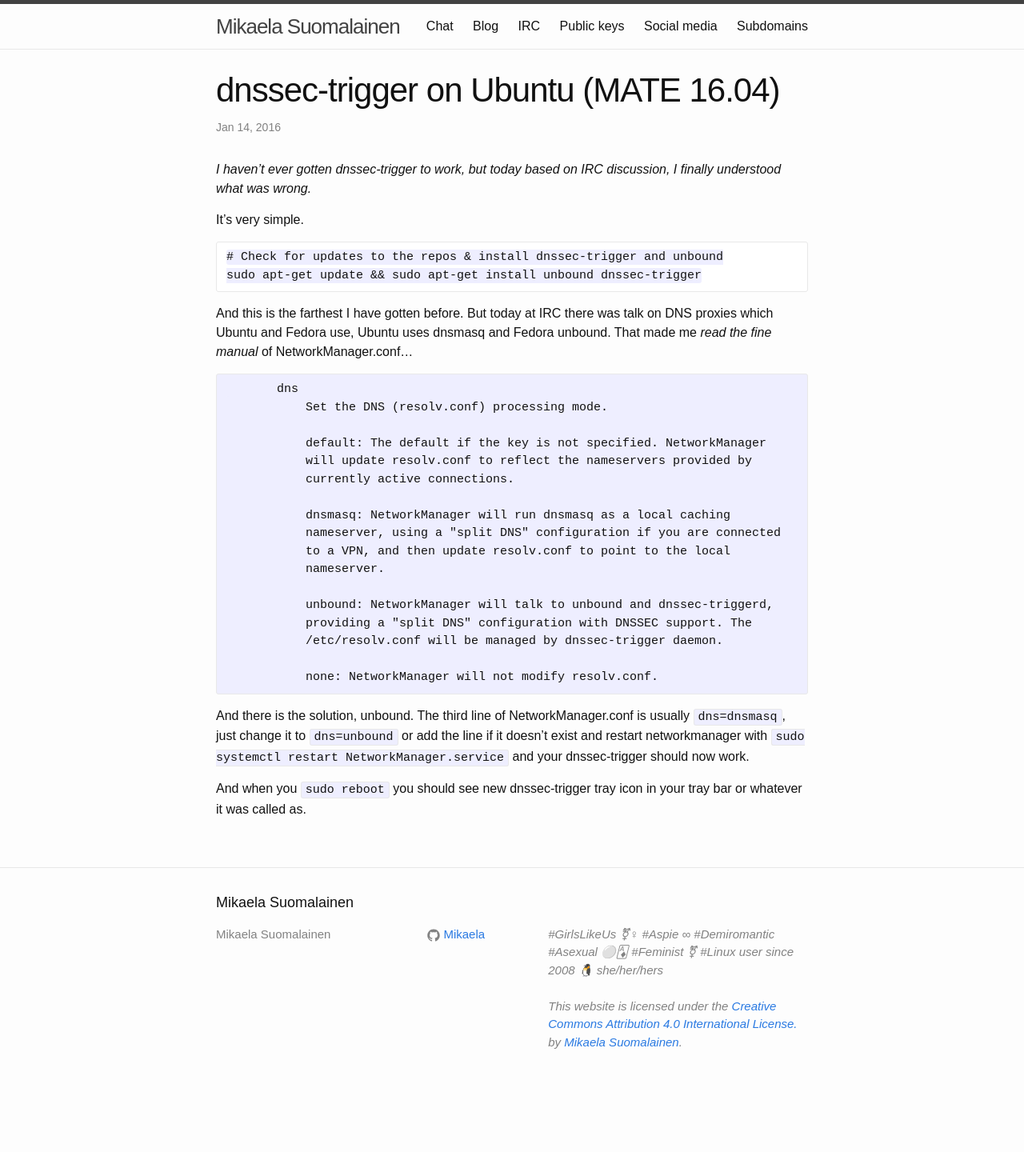
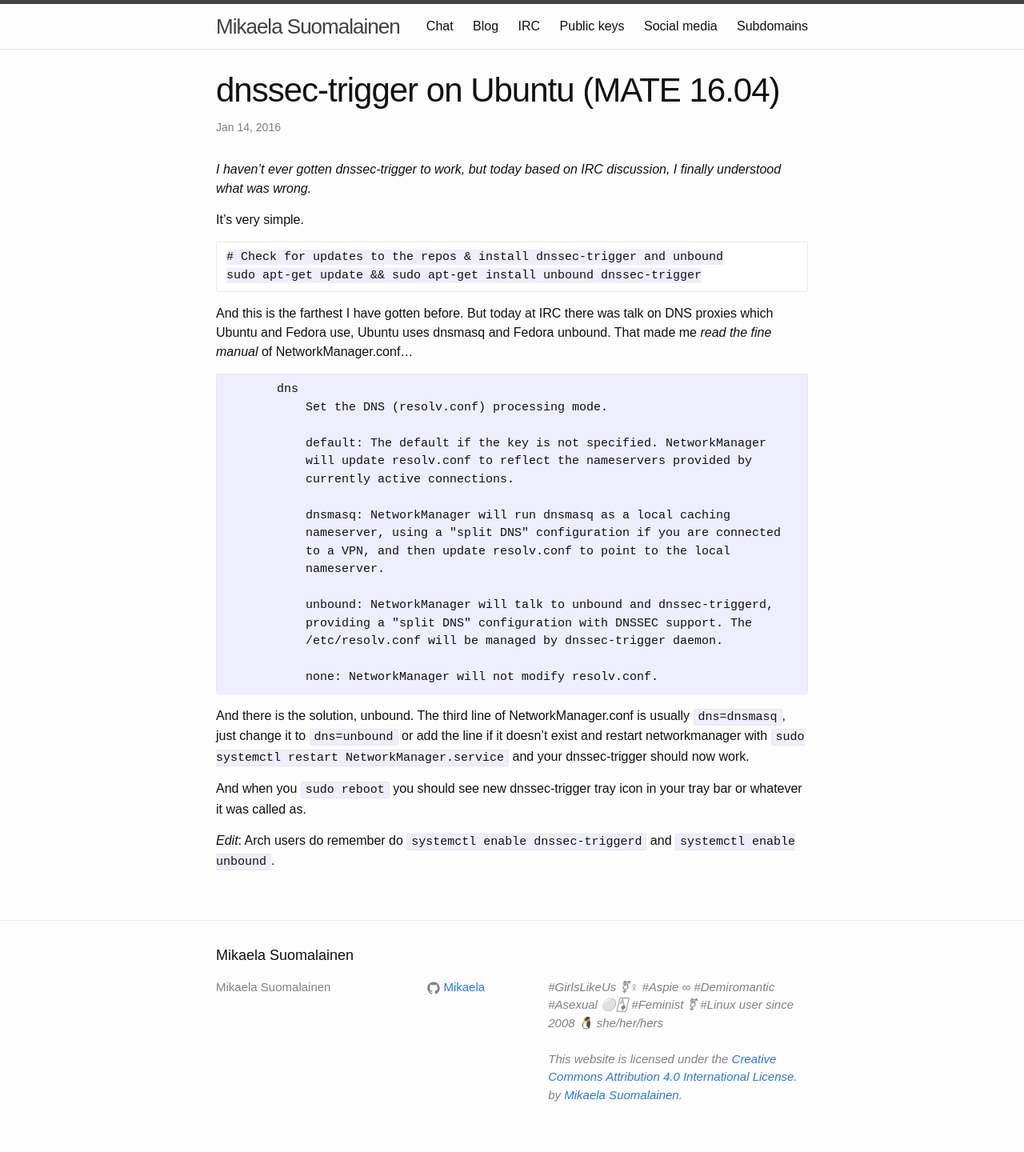
Before and after one commit to Mikaela/mikaela.github.io, a Jekyll site: the page built from _posts/2016-01-14-dnssec-trigger_ubuntu.md, in a window 1280 px wide. Shown: the whole page at 80% size. Built offline with Jekyll 4.4.1, drawn with Linux system fonts in a browser that asks for light colours; Markdown is read by kramdown in place of the engine named in the settings; comment, search, counter and statistics services are not loaded; before the commit the page ends 1374 px from its top, so only the background shows below that.

Commit message:
dnssec-trigger: add note for Arch users

```diff
--- a/_posts/2016-01-14-dnssec-trigger_ubuntu.md
+++ b/_posts/2016-01-14-dnssec-trigger_ubuntu.md
@@ -48,3 +48,6 @@
 
 And when you `sudo reboot` you should see new dnssec-trigger tray icon in
 your tray bar or whatever it was called as.
+
+*Edit*: Arch users do remember do `systemctl enable dnssec-triggerd` and
+`systemctl enable unbound`.
```
